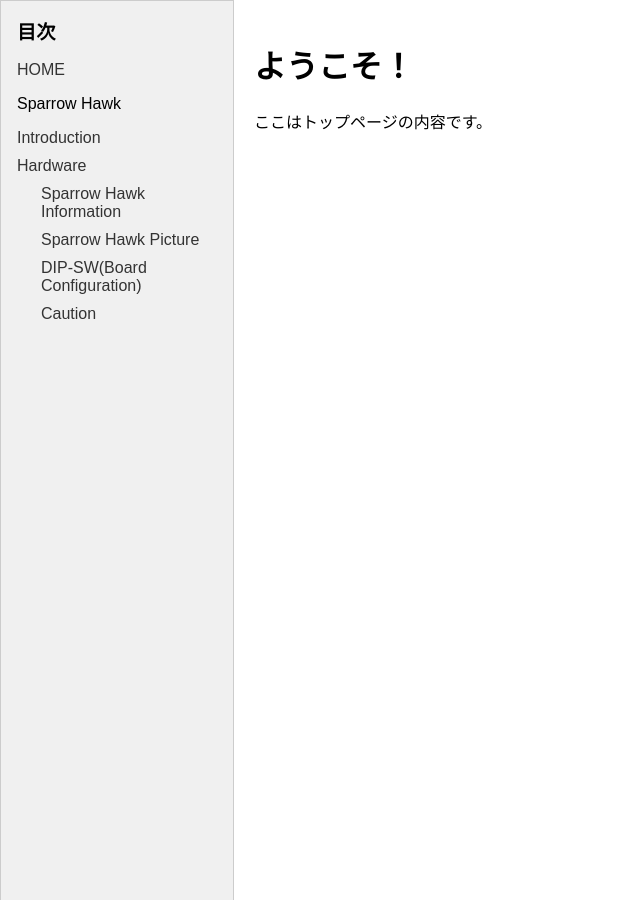
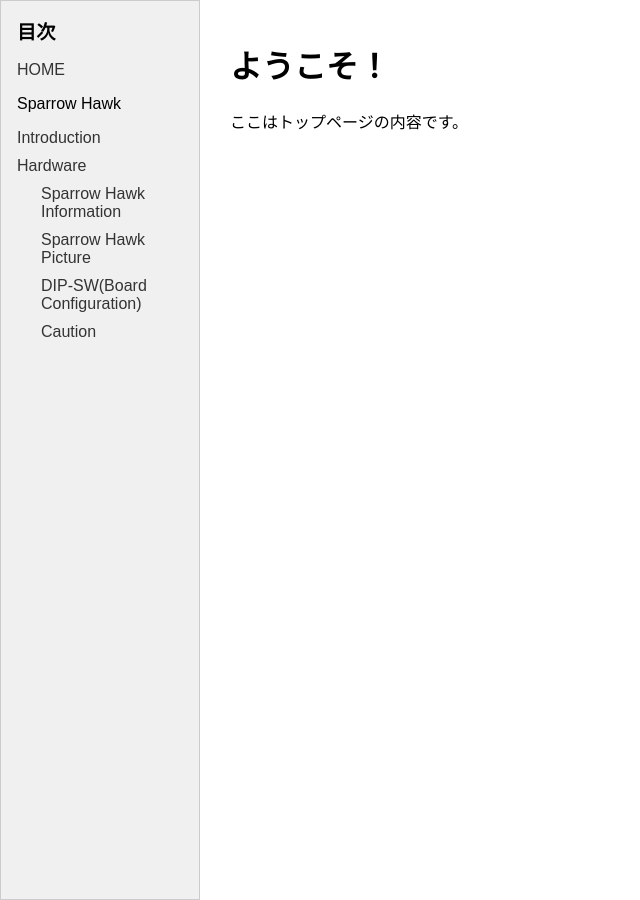
Before and after one commit to tnx94241/test_page, a Jekyll site: the page built from index.html, in a window 1280 px wide and 900 px high. Shown: the whole window, without its empty margins (0-640 px from the left). Built offline with Jekyll 4.4.1, drawn with Linux system fonts in a browser that asks for light colours.

Commit message:
fix css/common.css

```diff
--- a/css/common.css
+++ b/css/common.css
@@ -9,6 +9,14 @@
 
 /* サイドメニュー */
 nav {
+  position: fixed;       /* ← 画面に固定 */
+  top: 0;                /* 上端に配置 */
+  left: 0;               /* 左端に配置 */
+  overflow-y: auto;      /* 長い目次はスクロール */
+  background-color: #f5f5f5;
+  border-right: 1px solid #ccc;
+  padding: 1em;
+  box-sizing: border-box;
   width: 200px;
   background-color: #f0f0f0;
   padding: 20px;
@@ -51,7 +59,7 @@
 
 /* メインコンテンツ */
 main {
-  flex: 1;
+  margin-left: 210px;
   padding: 20px;
 }
 
```
